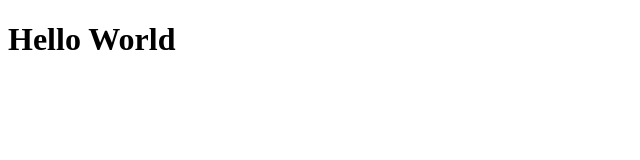
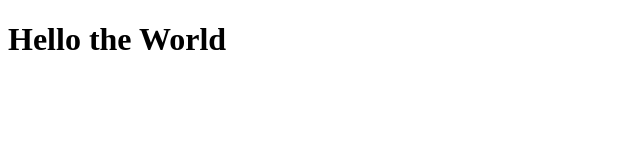
Before and after one commit to pwkoski/mvp, a React app: page / in a window 1280 px wide. Shown: the top 160 px of the page, without its empty margins (0-640 px from the left). Built offline with nearby package versions, Linux system fonts and the light colour scheme.

Commit message:
1. Alter webconfig file to work with .jsx instead of .js

```diff
--- a/src/index.js
+++ b/src/index.jsx
@@ -2,6 +2,6 @@ import React from 'react';
 import ReactDOM from 'react-dom';
 
 ReactDOM.render(
-    <h1>Hello World</h1>,
+    <h1>Hello the World</h1>,
   document.getElementById('root')
 );
--- a/webpack.config.js
+++ b/webpack.config.js
@@ -3,14 +3,14 @@ const HtmlWebpackPlugin = require('html-webpack-plugin');
 
 module.exports = {
   mode: "development",
-  entry: path.join(__dirname, "src", "index.js"),
+  entry: path.join(__dirname, "src", "index.jsx"),
   output: {
     path:path.resolve(__dirname, "dist"),
   },
   module: {
     rules: [
       {
-        test: /\.?js$/,
+        test: /\.?jsx$/,
         exclude: /node_modules/,
         use: {
           loader: "babel-loader",
```
